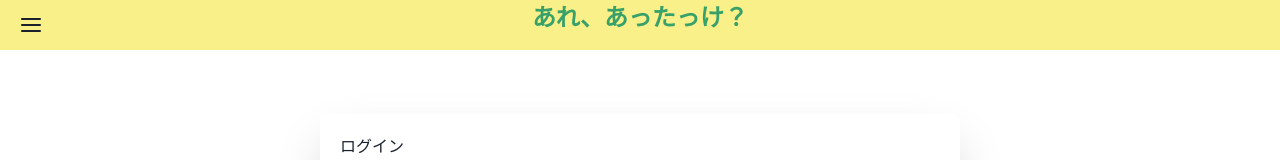
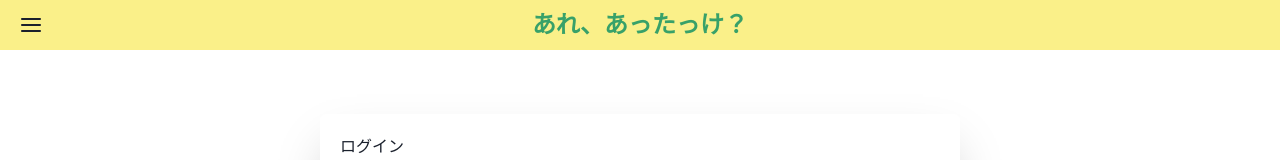
Before and after one commit to y-u27/home-stock, a Next.js app: page / in a window 1280 px wide. Shown: the top 160 px of the page. Built offline with nearby package versions, Linux system fonts and the light colour scheme.

Commit message:
タイトル位置修正

```diff
--- a/app/components/Header.tsx
+++ b/app/components/Header.tsx
@@ -6,7 +6,13 @@ import SideBar from "./SideBar";
 
 const Header = () => {
   return (
-    <Box bgColor="yellow.200" height="50px">
+    <Box
+      bgColor="yellow.200"
+      height="50px"
+      display="flex"
+      alignItems="center"
+      justifyContent="center"
+    >
       <Text
         justifyContent="center"
         textAlign="center"
```
